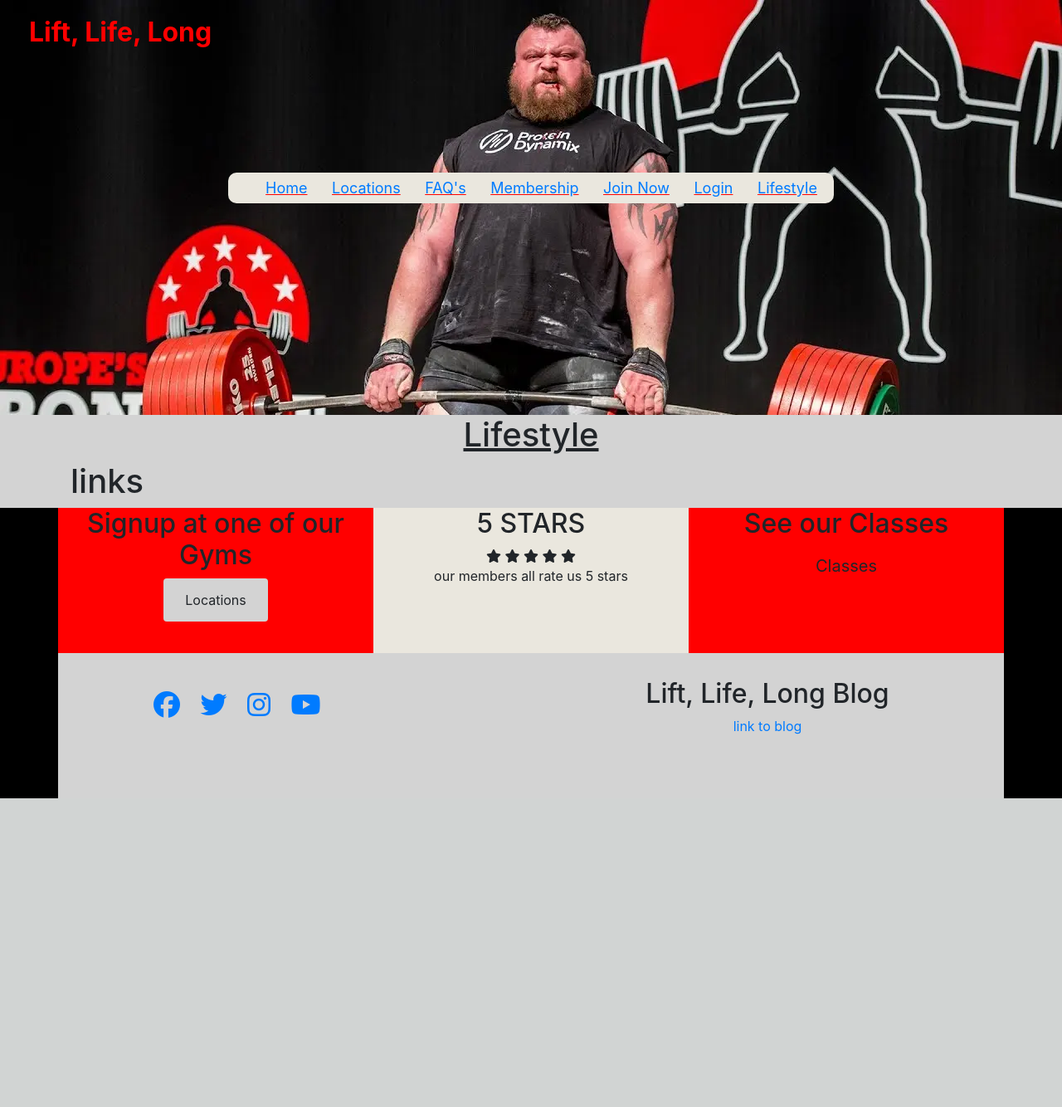
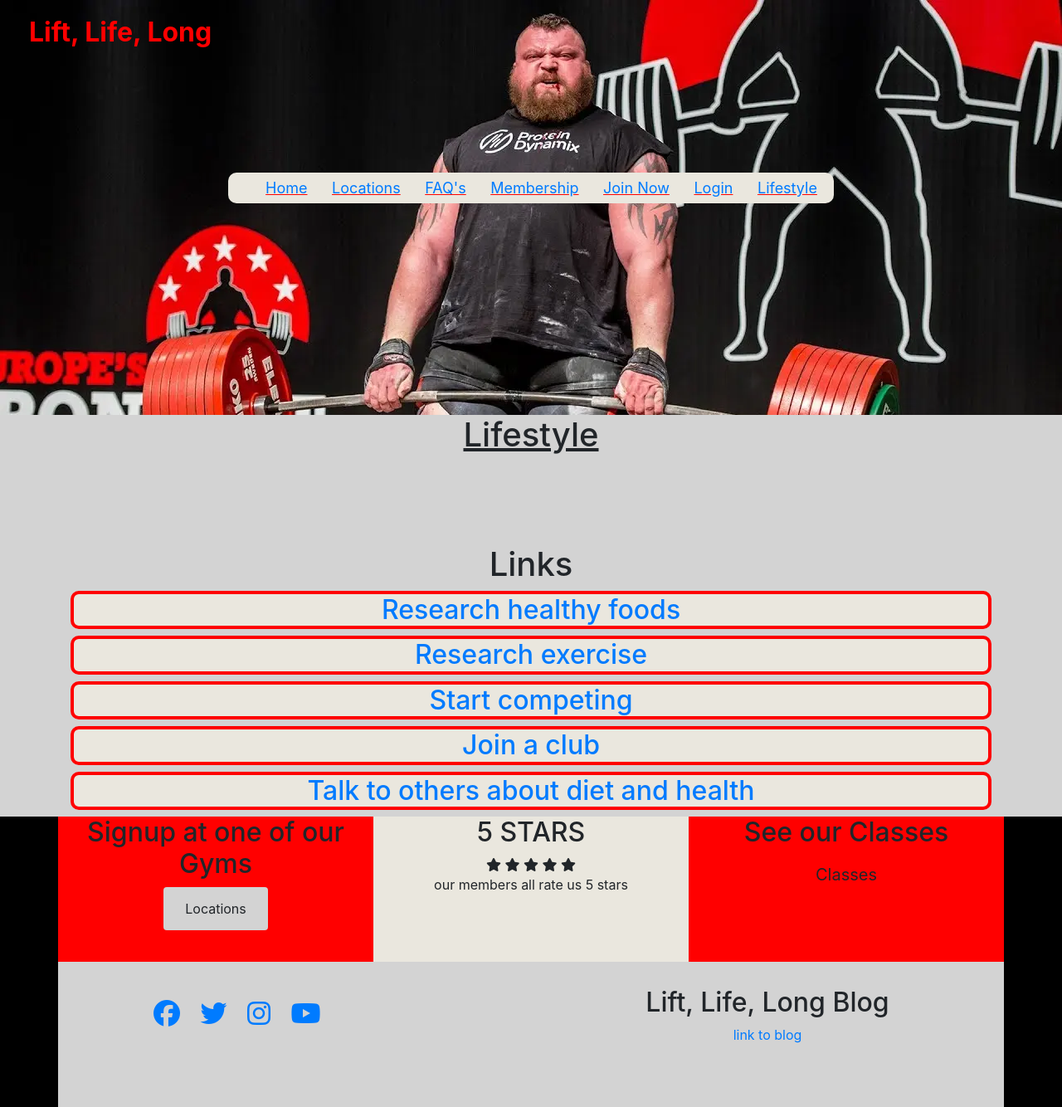
Before and after one commit to tWilltp/Project-5-e-commerce, a Django app: template home/templates/home/lifestyle.html in a window 1280 px wide. Shown: the whole page at 83% size. Before the commit the page ends 962 px from the top, so only its background shows below. Run offline with Django 3.2, Linux system fonts and the light colour scheme; the template is opened without the code that fills it, so the values that code supplies are empty; some libraries are stand-ins or nearby versions.

Commit message:
added lifestyle page links and styles

```diff
--- a/home/templates/home/lifestyle.html
+++ b/home/templates/home/lifestyle.html
@@ -21,8 +21,23 @@
 
 <div class="container">
     <div class="row">
-        <div class="col-12 lifestyle-links">
-            <h1>links</h1>
+        <div class="col-12 text-center">
+            <h1>Links</h1>
+            <a href="https://www.nutrition.org.uk/">
+                <h2 class="lifestyle-links">Research healthy foods</h2>
+            </a>
+            <a href="https://www.muscleandfitness.com/workouts/workout-tips/25-expert-tips-improve-workout/">
+                <h2 class="lifestyle-links">Research exercise</h2>
+            </a>
+            <a href="https://britishweightlifting.org/competitions/">
+                <h2 class="lifestyle-links">Start competing</h2>
+            </a>
+            <a href="https://runtogether.co.uk/group-running/find-a-runtogether-group-run/">
+                <h2 class="lifestyle-links">Join a club</h2>
+            </a>
+            <a href="https://www.healthline.com/health/best-weight-loss-blogs-of-the-year#1">
+                <h2 class="lifestyle-links">Talk to others about diet and health</h2>
+            </a>
         </div>
     </div>
 </div>
--- a/static/css/base.css
+++ b/static/css/base.css
@@ -282,9 +282,13 @@ body {
 /* lifestyle page styles */
 
 .lifestyle-header {
+    margin-bottom: 100px;
     text-decoration: underline;
 }
 
 .lifestyle-links {
-
+    border: 4px solid;
+    border-color: red;
+    border-radius: 10px;
+    background: #eae7de;
 }
```
